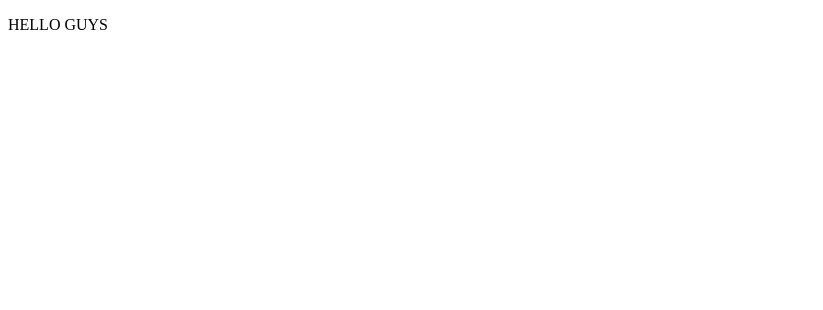
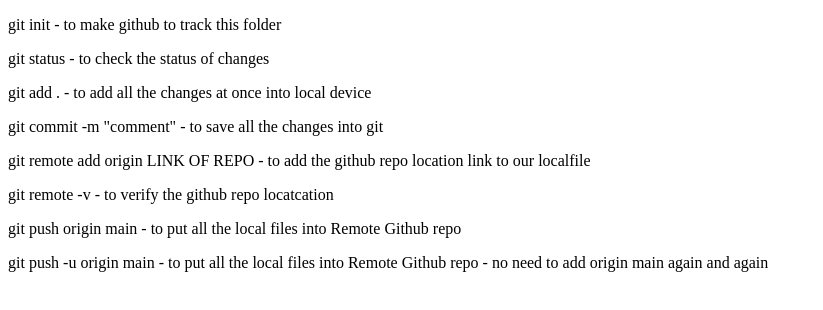
Before and after one commit to AnmolRndhawa/newRepo1R, a plain HTML site: page index.html in a window 1280 px wide. Shown: the whole page, without its empty margins (0-823 px from the left). Drawn offline with Linux system fonts and the light colour scheme.

Commit message:
upadating index.html file

```diff
--- a/index.html
+++ b/index.html
@@ -7,7 +7,14 @@
 </head>
 <body>
 
-    <p>HELLO GUYS</p>
+    <p>git init - to make github to track this folder</p>
+    <p>git status - to check the status of changes</p>
+    <p>git add . - to add all the changes at once into local device</p>
+    <p>git commit -m "comment" - to save all the changes into git</p>
+    <p>git remote add origin LINK OF REPO - to add the github repo location link to our localfile </p>
+    <p>git remote -v - to verify the github repo locatcation </p>
+    <p>git push origin main - to put all the local files into Remote Github repo </p>
+    <p>git push -u origin main - to put all the local files into Remote Github repo - no need to add origin main again and again  </p>
 
 </body>
 </html>
```
